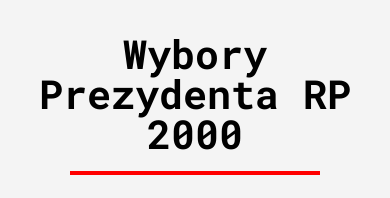
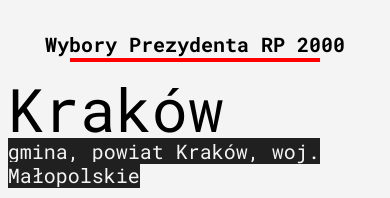
Before and after one commit to kowaalczyk/www-wybory-2000, a plain HTML site: page lab1/html/index.html in a window 390 px wide. Shown: the top 198 px of the page. Drawn offline with Linux system fonts and the light colour scheme.

Commit message:
more visible content for smaller devices

```diff
--- a/lab1/css/style.css
+++ b/lab1/css/style.css
@@ -185,6 +185,17 @@ header > h1 {
     color: #000000;
 }
 
+/* more space for content on smaller / mobile devices */
+@media (max-width: 720px) {
+    header > h1 {
+        font-size: 1.25rem;
+    }
+
+    .kk-bar-after::after {
+        margin: var(--kk-small-vertical) auto 0 auto;
+    }
+}
+
 h2.kk-result > span#result-name {
     font-size: 3.75rem;
     text-align: left;
```
